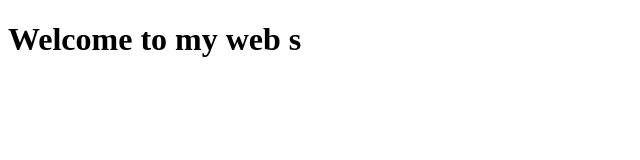
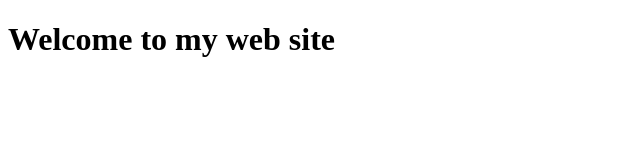
Before and after one commit to LAP115/LAP115.github.io, a plain HTML site: page index.html in a window 1280 px wide. Shown: the full height of the page, 0-640 px from the left. Drawn offline with Linux system fonts and the light colour scheme.

Commit message:
add index.html

```diff
--- a/index.html
+++ b/index.html
@@ -7,6 +7,6 @@
 </head>
 
 <body>
-    <h1>Welcome to my web s</h1>
+    <h1>Welcome to my web site</h1>
 </body>
 </html>
```
